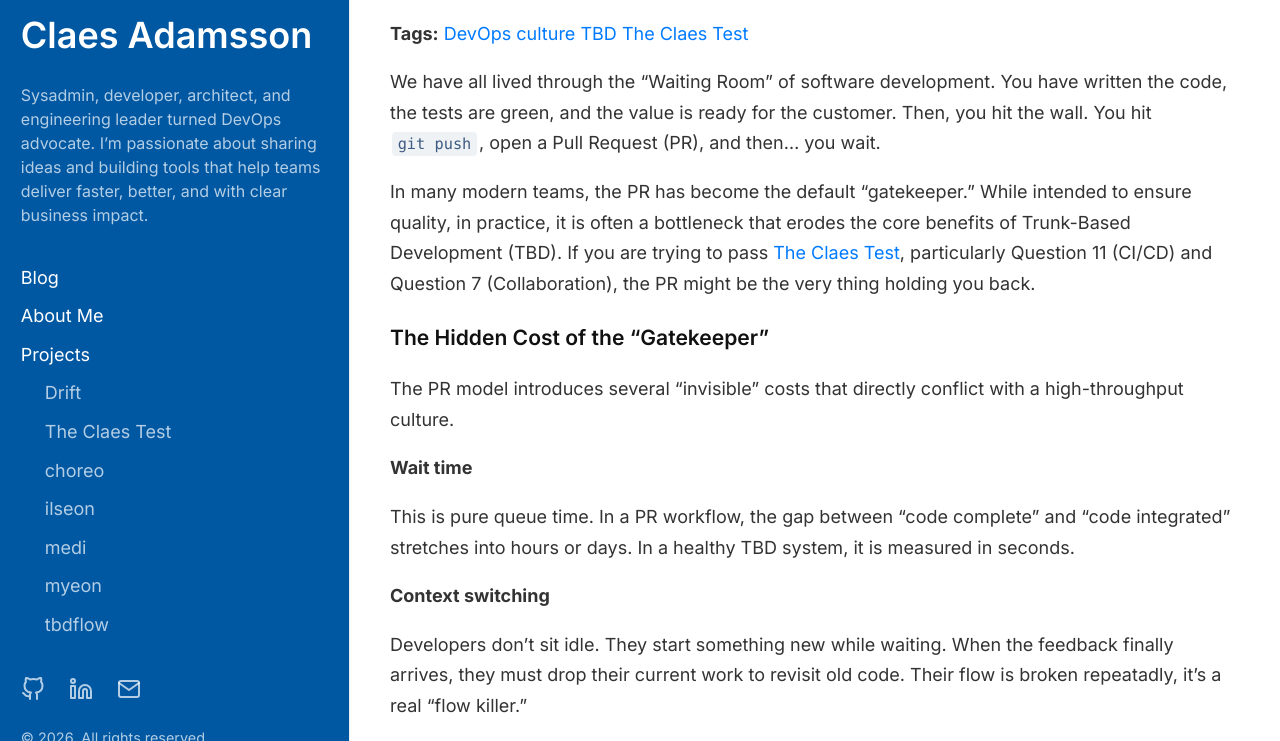
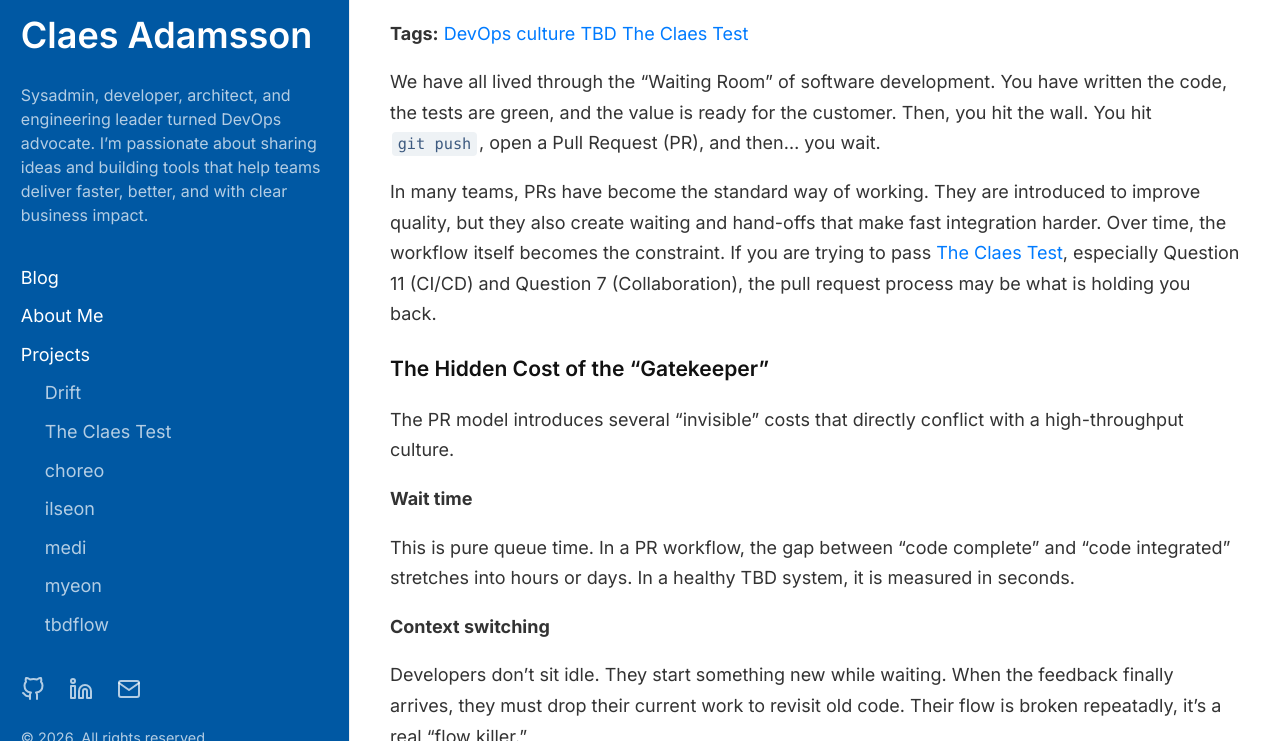
Before and after one commit to cladam/cladam.github.io, a Jekyll site: the page built from _posts/2026-02-19-the-pull-request-trap.md, in a window 1280 px wide and 900 px high, cut to the strip 159-900 px from the top of the window. Built offline with Jekyll 4.4.1, drawn with Linux system fonts in a browser that asks for light colours; comment, search, counter and statistics services are not loaded.

Commit message:
fix: change a wording

```diff
--- a/_posts/2026-02-19-the-pull-request-trap.md
+++ b/_posts/2026-02-19-the-pull-request-trap.md
@@ -8,7 +8,7 @@ comments: true
 
 We have all lived through the "Waiting Room" of software development. You have written the code, the tests are green, and the value is ready for the customer. Then, you hit the wall. You hit `git push`, open a Pull Request (PR), and then... you wait.
 
-In many modern teams, the PR has become the default "gatekeeper." While intended to ensure quality, in practice, it is often a bottleneck that erodes the core benefits of Trunk-Based Development (TBD). If you are trying to pass [The Claes Test](https://cladam.github.io/projects/the-claes-test/), particularly Question 11 (CI/CD) and Question 7 (Collaboration), the PR might be the very thing holding you back.
+In many teams, PRs have become the standard way of working. They are introduced to improve quality, but they also create waiting and hand-offs that make fast integration harder. Over time, the workflow itself becomes the constraint. If you are trying to pass [The Claes Test](https://cladam.github.io/projects/the-claes-test/), especially Question 11 (CI/CD) and Question 7 (Collaboration), the pull request process may be what is holding you back.
 
 ### The Hidden Cost of the "Gatekeeper"
 
```
